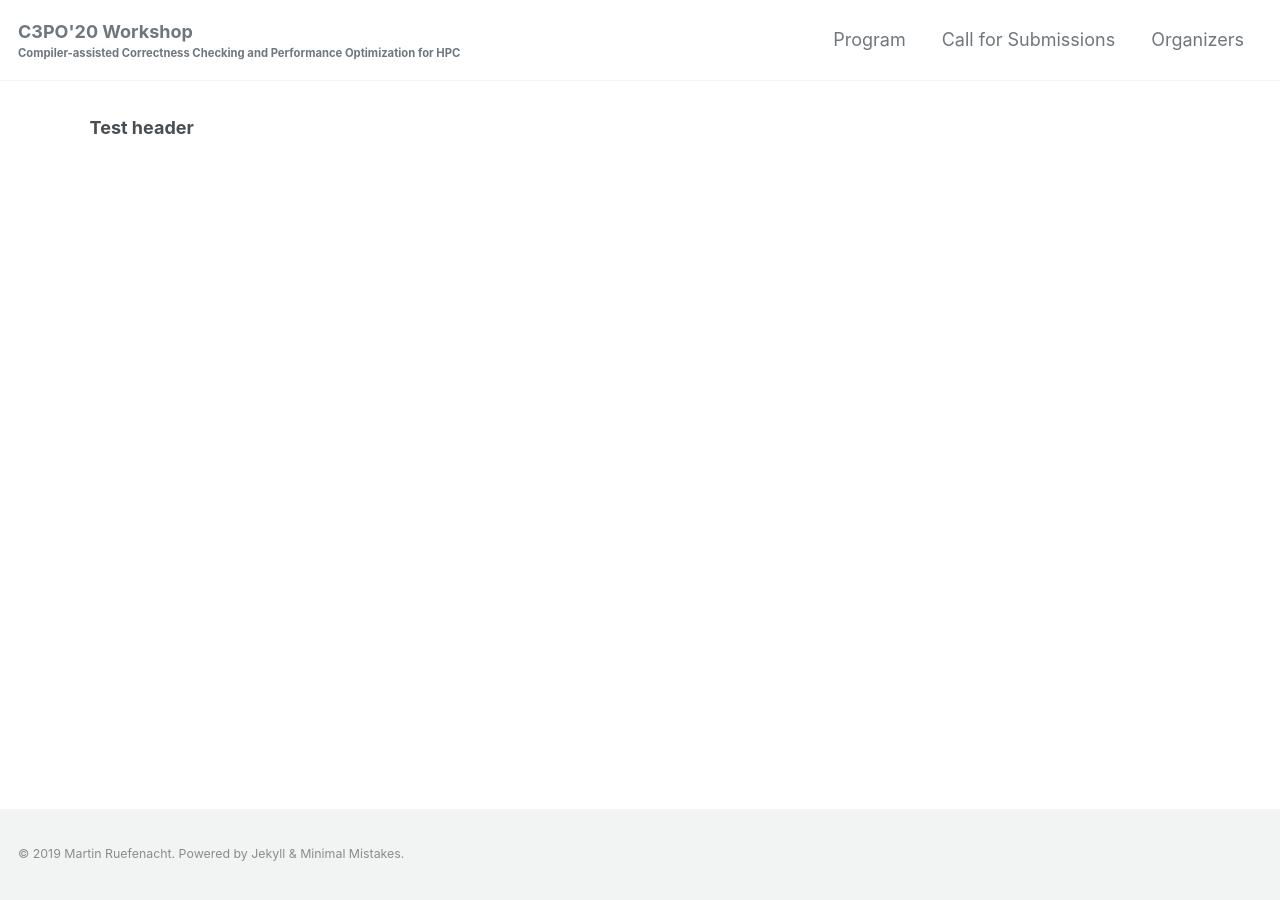
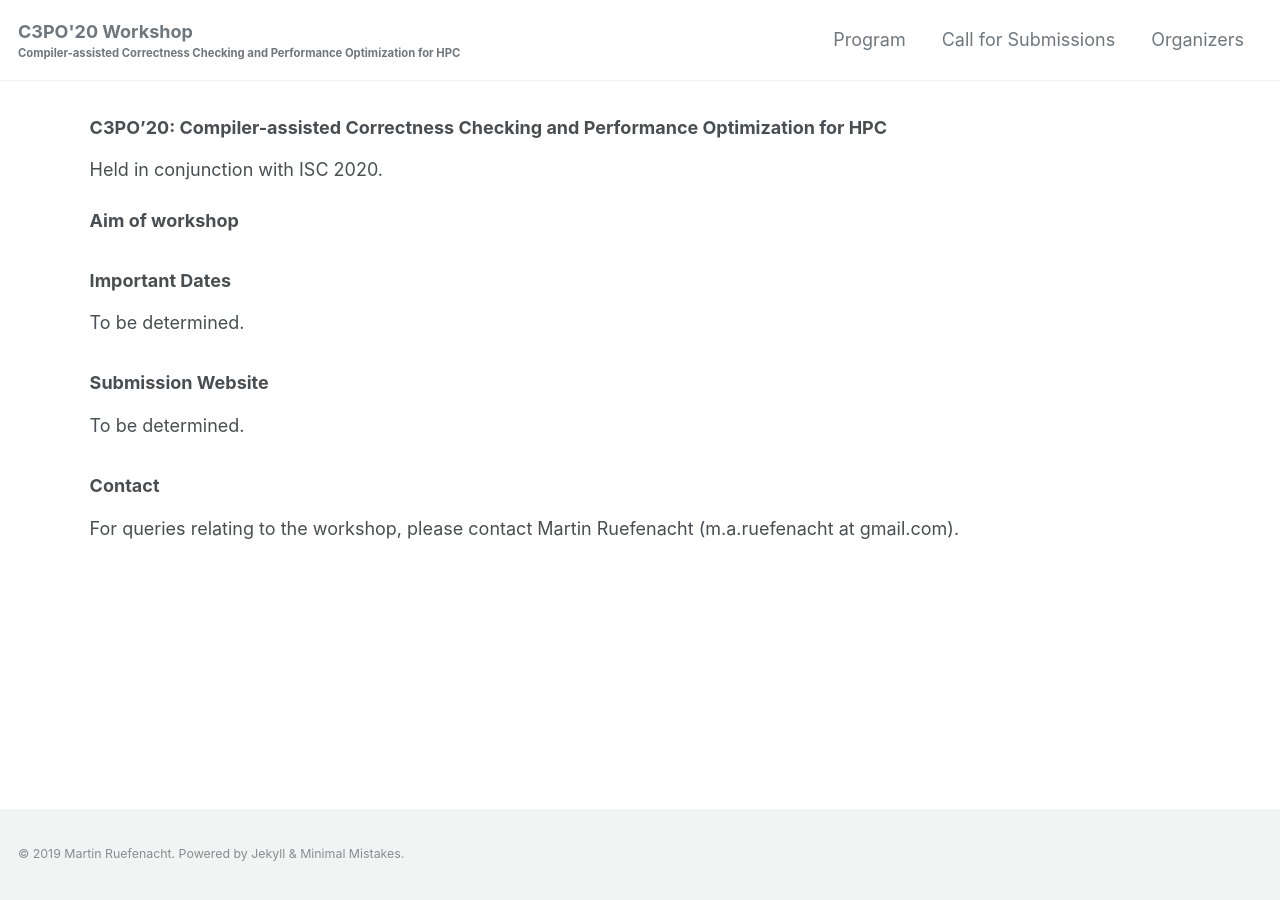
Before and after one commit to c3po-workshop/c3po-workshop.github.io, a Jekyll site: the page built from index.md, in a window 1280 px wide. Built offline with Jekyll 4.4.1, drawn with Linux system fonts in a browser that asks for light colours; cached includes are drawn as plain includes; nearby versions of some CDN libraries; our own code applies the rules of GitHub Pages for plain Markdown files.

Commit message:
Placeholder text on front page

```diff
--- a/index.md
+++ b/index.md
@@ -3,4 +3,17 @@
 author_profile: false
 ---
 
-### Test header
+### C3PO'20: Compiler-assisted Correctness Checking and Performance Optimization for HPC
+
+Held in conjunction with ISC 2020.
+
+**Aim of workshop**
+
+### Important Dates
+To be determined.
+
+### Submission Website
+To be determined.
+
+### Contact
+For queries relating to the workshop, please contact Martin Ruefenacht (m.a.ruefenacht at gmail.com).
```
